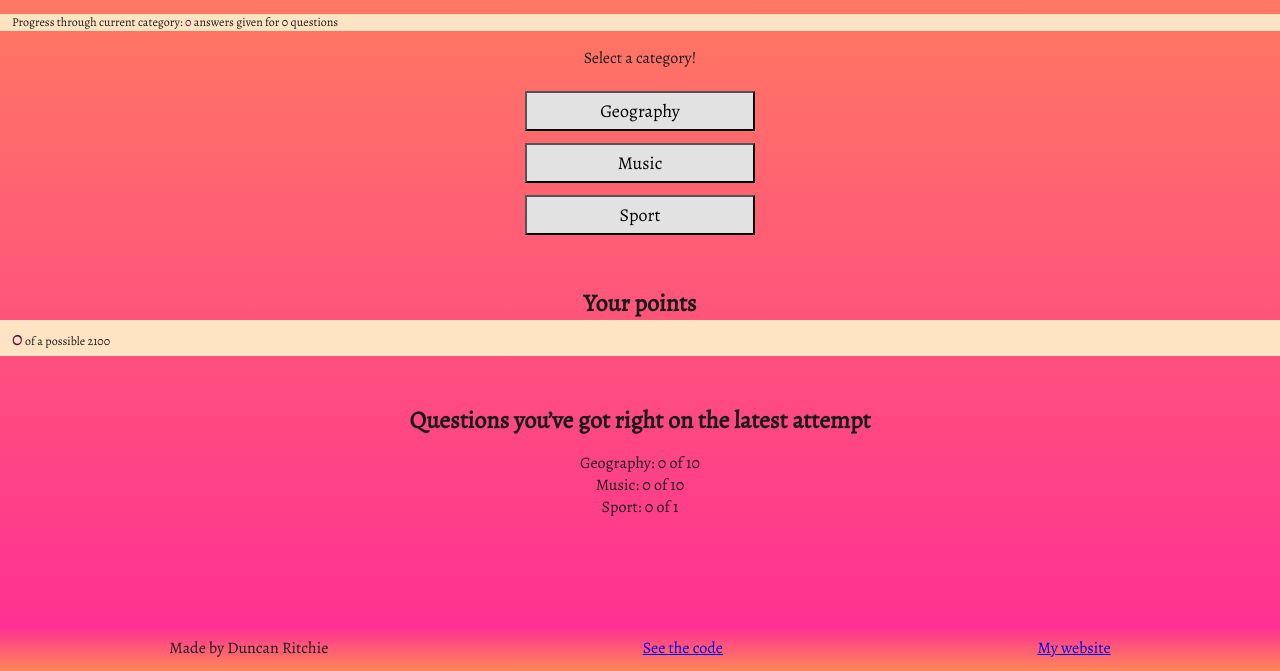
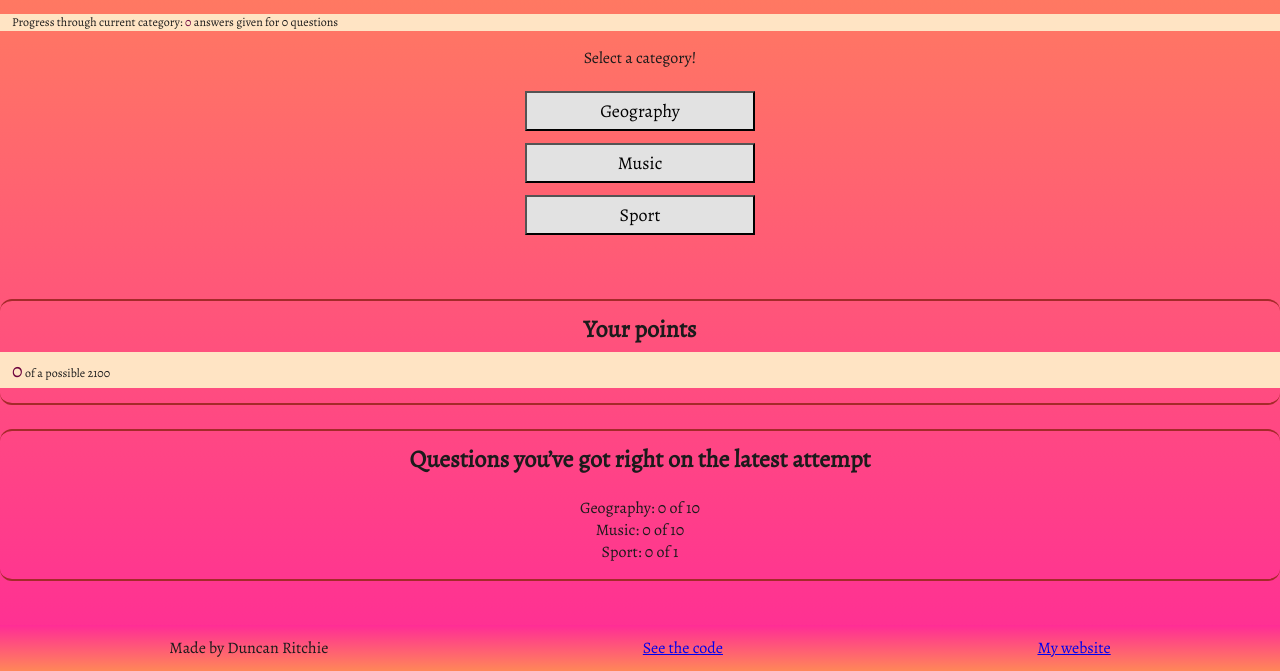
Before and after one commit to DuncanRitchie/quiz, a plain HTML site: page index.html in a window 1280 px wide. Shown: the part 129-800 px from the top of the page. Drawn offline with nearby package versions, Linux system fonts and the light colour scheme.

Commit message:
Added rounded borders

```diff
--- a/main.css
+++ b/main.css
@@ -110,10 +110,20 @@ button {
     padding: 12px;
 }
 
-#points-div {
+#points-div,#scores-div {
     width: 100%;
     display: flex;
     flex-direction: column;
+    margin-top: 12px;
+    border-top: 2px solid brown;
+    border-bottom: 2px solid brown;
+    border-radius: 12px;
+    padding: 12px 0 15px;
+}
+
+#points-div h2 {
+    margin-top: 0;
+    padding-bottom: 6px;
 }
 
 #points-div label {
@@ -128,12 +138,14 @@ button {
     font-size: 20px;
 }
 
-#points-div h2 {
-    margin-top: 0px;
+#scores-div {
+    margin-top: 24px;
+    padding-bottom: 0px;
 }
 
 #scores-div h2 {
-    margin-top: 48px;
+    margin-top: 0;
+    padding-bottom: 0px;
 }
 
 footer {
```
